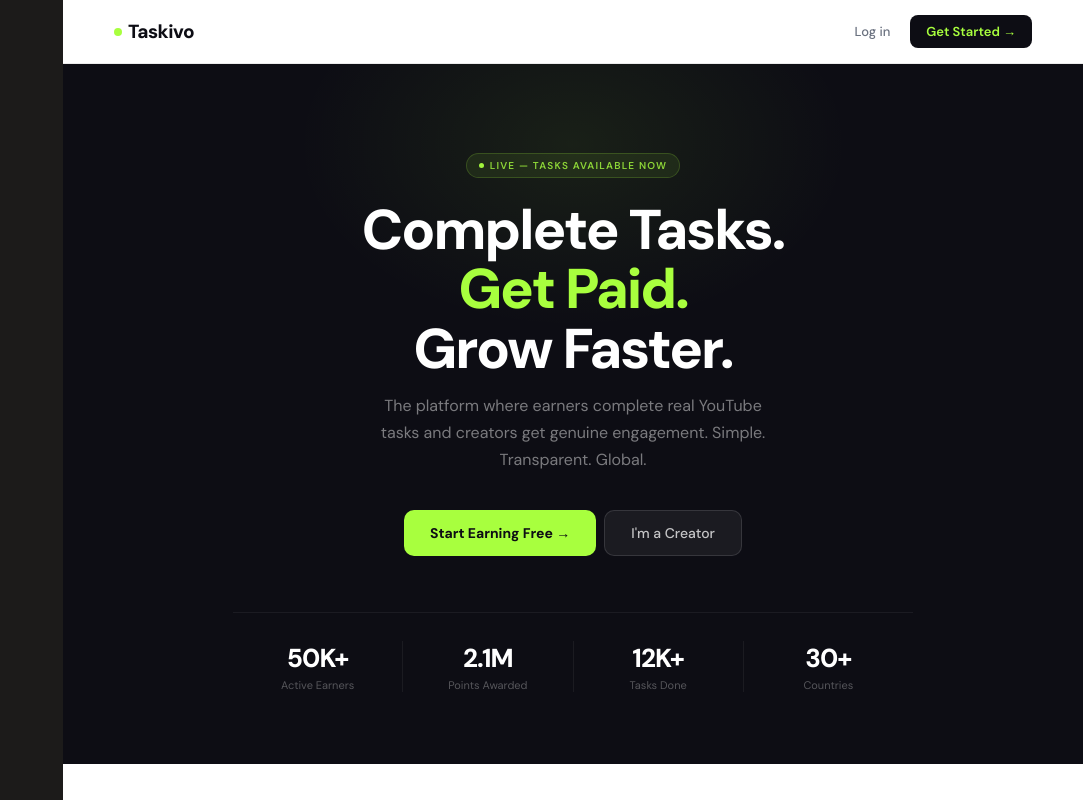
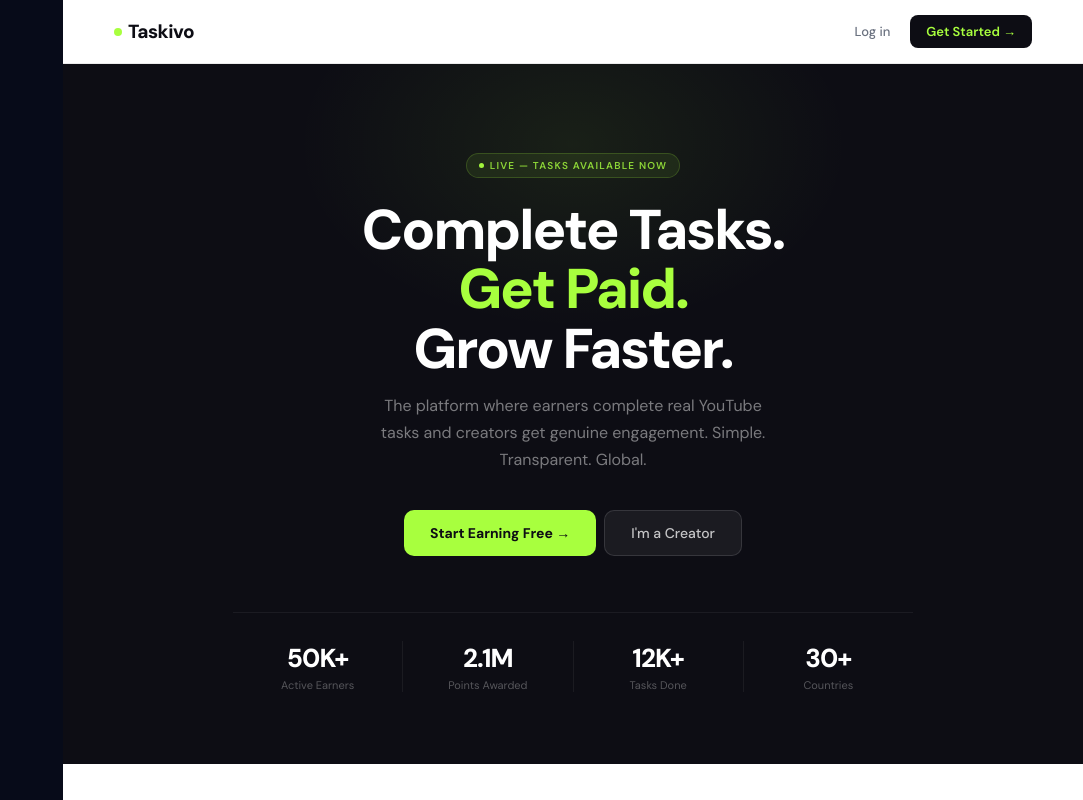
Before and after one commit to Vinbracodetech/taskivo, a React (Vite) app: page / in a window 1280 px wide. Shown: the top 800 px of the page, without its empty margins (197-1280 px from the left). Built offline with nearby package versions, Linux system fonts and the light colour scheme.

Commit message:
Revamp global styles for premium design
Updated color scheme and styles for a premium look. Adjusted button styles, sidebar background, and card effects for improved aesthetics.

```diff
--- a/src/styles/global.js
+++ b/src/styles/global.js
@@ -2,16 +2,16 @@ const CSS = `
 @import url('https://fonts.googleapis.com/css2?family=DM+Sans:wght@400;500;600;700;800&display=swap');
 
 :root {
-  /* Softened dark background - not pitch black */
-  --surface: #1C1B1A;
-  --surface-card: #262422;
+  /* Premium Navy Blue Backgrounds */
+  --surface: #070B19; /* Deep Navy */
+  --surface-card: #0F172A; /* Slightly lighter Navy for cards */
 
-  --ink: #F9F9F9; /* Off-white text for less eye strain */
-  --gold: #D4AF37; /* Premium metallic gold */
-  --gold-dim: rgba(212, 175, 55, 0.12);
+  --ink: #FFFFFF;
+  --gold: #FFD700; /* Sharp, bright Gold */
+  --lime: #A8FF3E; /* Lemon / Lime */
 
-  --line: rgba(255, 255, 255, 0.08);
-  --slate: #9E9C99;
+  --line: rgba(255, 215, 0, 0.25); /* Faint gold for secondary borders */
+  --slate: #94A3B8;
   --font-body: 'DM Sans', sans-serif;
   --font-display: 'DM Sans', sans-serif;
 }
@@ -35,48 +35,66 @@ body {
   align-items: center;
   justify-content: center;
   padding: 10px 20px;
-  border-radius: 8px;
-  font-weight: 600;
+  border-radius: 4px; /* Sharper edges */
+  font-weight: 700;
   cursor: pointer;
-  border: none;
+  border: 1px solid transparent;
   transition: all 0.2s;
   text-decoration: none;
   font-family: var(--font-body);
+  text-transform: uppercase;
+  letter-spacing: 0.5px;
 }
 .btn-sm { padding: 6px 12px; font-size: 13px; }
-.btn-xl { padding: 16px 32px; font-size: 16px; border-radius: 12px; }
-.btn-primary { background: var(--gold); color: #000; }
-.btn-dark { background: #0A0A0A; color: var(--gold); border: 1px solid var(--gold-dim); }
+.btn-xl { padding: 16px 32px; font-size: 16px; }
+.btn-primary { background: var(--lime); color: #000; border-color: var(--lime); }
+.btn-primary:hover { background: transparent; color: var(--lime); }
+.btn-dark { background: transparent; color: var(--gold); border-color: var(--gold); }
+.btn-dark:hover { background: var(--gold); color: #000; }
 .btn-outline { background: transparent; border: 1px solid var(--line); color: var(--ink); }
 
 /* App Layout Shell */
 .app-shell { display: flex; min-height: 100vh; background: var(--surface); }
-.sidebar { width: 260px; background: #141312; color: #fff; display: flex; flex-direction: column; position: fixed; top: 0; bottom: 0; left: 0; border-right: 1px solid var(--line); }
+.sidebar { width: 260px; background: #050812; color: #fff; display: flex; flex-direction: column; position: fixed; top: 0; bottom: 0; left: 0; border-right: 1px solid var(--line); }
 .main-content { flex: 1; margin-left: 260px; min-height: 100vh; }
 .page { padding: 40px; max-width: 1000px; margin: 0 auto; }
 
 /* ── PREMIUM DASHBOARD STYLES ── */
-.dashboard-header { margin-bottom: 32px; }
-.dashboard-title { font-size: 28px; font-weight: 700; margin-bottom: 8px; letter-spacing: -0.5px; }
+.dashboard-header {
+  margin-bottom: 32px;
+  border-left: 4px solid var(--gold); /* Sharp gold accent line */
+  padding-left: 16px;
+}
+.dashboard-title { font-size: 28px; font-weight: 700; margin-bottom: 8px; letter-spacing: -0.5px; color: #fff; }
 .dashboard-sub { color: var(--slate); font-size: 15px; }
 
 /* Stat Cards */
 .stat-card {
   background: var(--surface-card);
-  border: 1px solid var(--line);
-  border-radius: 16px;
+  border: 1px solid var(--gold); /* Sharp gold border on all edges */
+  border-radius: 4px; /* Sharp corners instead of rounded */
   padding: 24px;
   display: flex;
   flex-direction: column;
   gap: 16px;
   transition: all 0.25s ease;
-  box-shadow: 0 4px 20px rgba(0,0,0,0.1);
+  box-shadow: 0 4px 20px rgba(0,0,0,0.3);
+  position: relative;
+  overflow: hidden;
 }
 
-/* 🌟 The "Hold Hover" Border Effect */
+/* Mix of Lemon and Gold on top edge */
+.stat-card::before {
+  content: '';
+  position: absolute;
+  top: 0; left: 0; right: 0; height: 4px;
+  background: linear-gradient(90deg, var(--gold), var(--lime));
+}
+
+/* Hover Effect: Switch to Lemon Glow */
 .stat-card:hover {
-  border-color: var(--gold);
-  box-shadow: 0 0 0 1px var(--gold), 0 12px 24px rgba(0,0,0,0.2);
+  border-color: var(--lime);
+  box-shadow: 0 0 0 1px var(--lime), 0 12px 24px rgba(168,255,62,0.15);
   transform: translateY(-4px);
 }
 
@@ -90,10 +108,11 @@ body {
   justify-content: space-between;
   align-items: center;
 }
+
 .stat-value {
   font-size: 40px;
   font-weight: 800;
-  color: var(--gold);
+  color: var(--lime); /* Lemon color for the big numbers */
   line-height: 1;
   letter-spacing: -1px;
 }
@@ -107,31 +126,51 @@ body {
 .action-card {
   background: var(--surface-card);
   border: 1px solid var(--line);
-  border-radius: 12px;
+  border-radius: 4px; /* Sharp */
   padding: 20px;
   display: flex;
   align-items: flex-start;
   gap: 16px;
   cursor: pointer;
   transition: all 0.25s ease;
+  position: relative;
 }
 
-/* 🌟 The Action Card Hover Effect */
+/* Sharp gold side accent */
+.action-card::before {
+  content: '';
+  position: absolute;
+  left: 0; top: 0; bottom: 0; width: 3px;
+  background: var(--gold);
+  transition: all 0.2s;
+}
+
+/* Action Card Hover */
 .action-card:hover {
-  background: #2A2825;
-  border-color: var(--gold);
-  box-shadow: 0 0 0 1px var(--gold);
+  background: #151E32;
+  border-color: var(--lime);
+}
+.action-card:hover::before {
+  background: var(--lime);
+  width: 4px;
 }
 
 .action-icon {
   width: 44px; height: 44px;
-  border-radius: 10px;
-  background: var(--gold-dim);
+  border-radius: 4px; /* Sharp */
+  background: rgba(255, 215, 0, 0.1);
   color: var(--gold);
   display: flex; align-items: center; justify-content: center;
   font-size: 20px; flex-shrink: 0;
-  border: 1px solid rgba(212, 175, 55, 0.2);
+  border: 1px solid rgba(255, 215, 0, 0.3);
 }
+
+.action-card:hover .action-icon {
+  background: rgba(168, 255, 62, 0.1);
+  color: var(--lime);
+  border-color: rgba(168, 255, 62, 0.3);
+}
+
 .action-text h4 { font-size: 15px; font-weight: 600; margin-bottom: 6px; color: var(--ink); }
 .action-text p { font-size: 13px; color: var(--slate); line-height: 1.5; }
 
```
